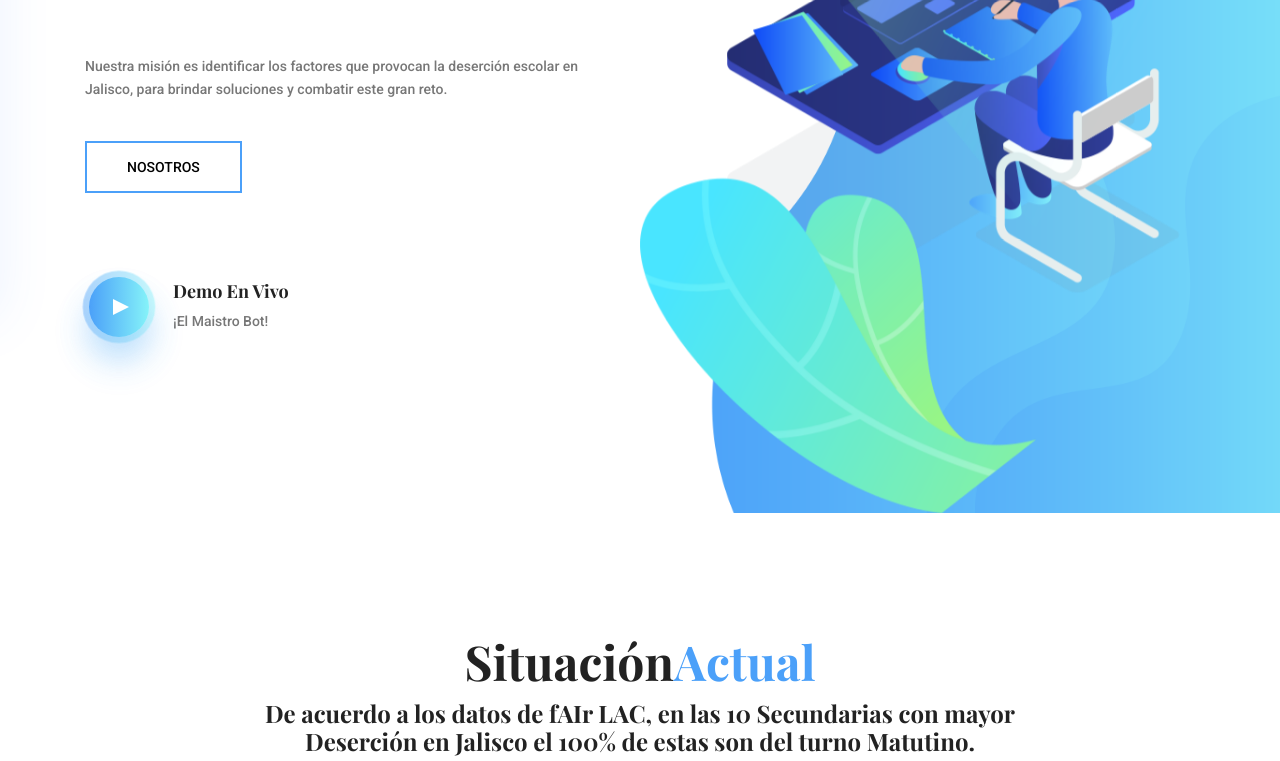
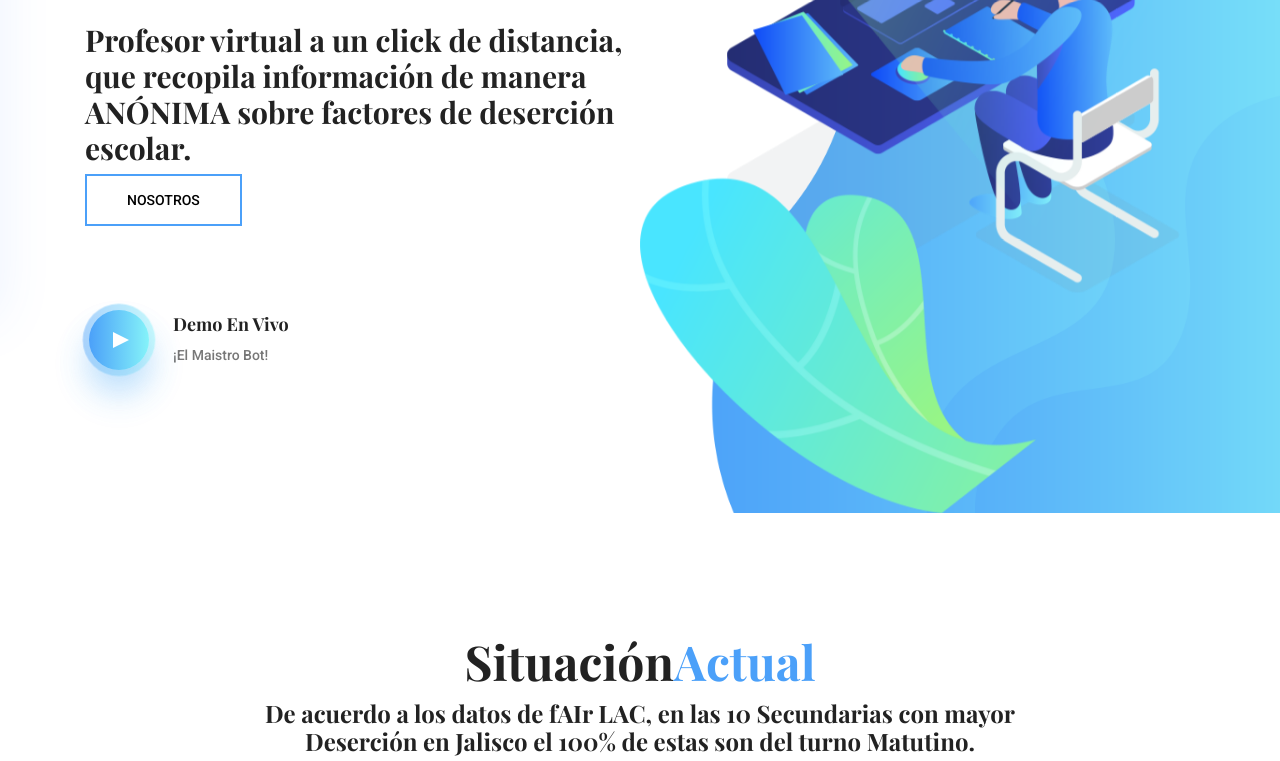
Before and after one commit to esquivelale/MAIstro, a plain HTML site: page index.html in a window 1280 px wide. Shown: the part 237-998 px from the top of the page. Drawn offline with nearby package versions, Linux system fonts and the light colour scheme.

Commit message:
Update index.html

```diff
--- a/index.html
+++ b/index.html
@@ -97,9 +97,8 @@
 							<br>
 
 						</h1>
-						<p class="mx-auto mb-40">
-							Nuestra misión es identificar los factores que provocan la deserción escolar en Jalisco, para brindar soluciones y combatir este gran reto.
-						</p>
+						<h2>
+							Profesor virtual a un click de distancia, que recopila información de manera ANÓNIMA sobre factores de deserción escolar.</h2>
 						<a href="#" class="primary-btn">Nosotros</a>
 
 						<div class="d-flex align-items-center mt-60">
```
